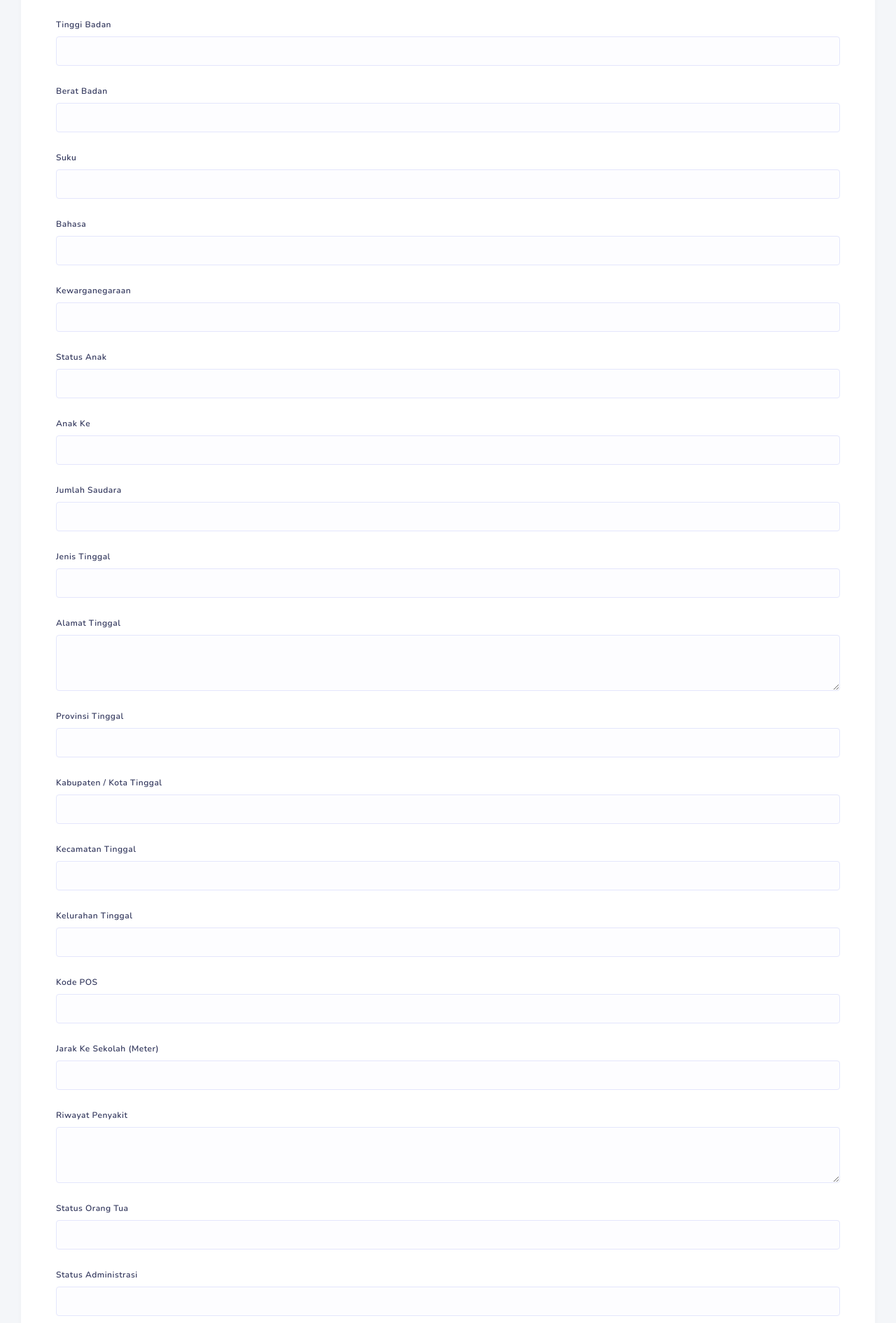
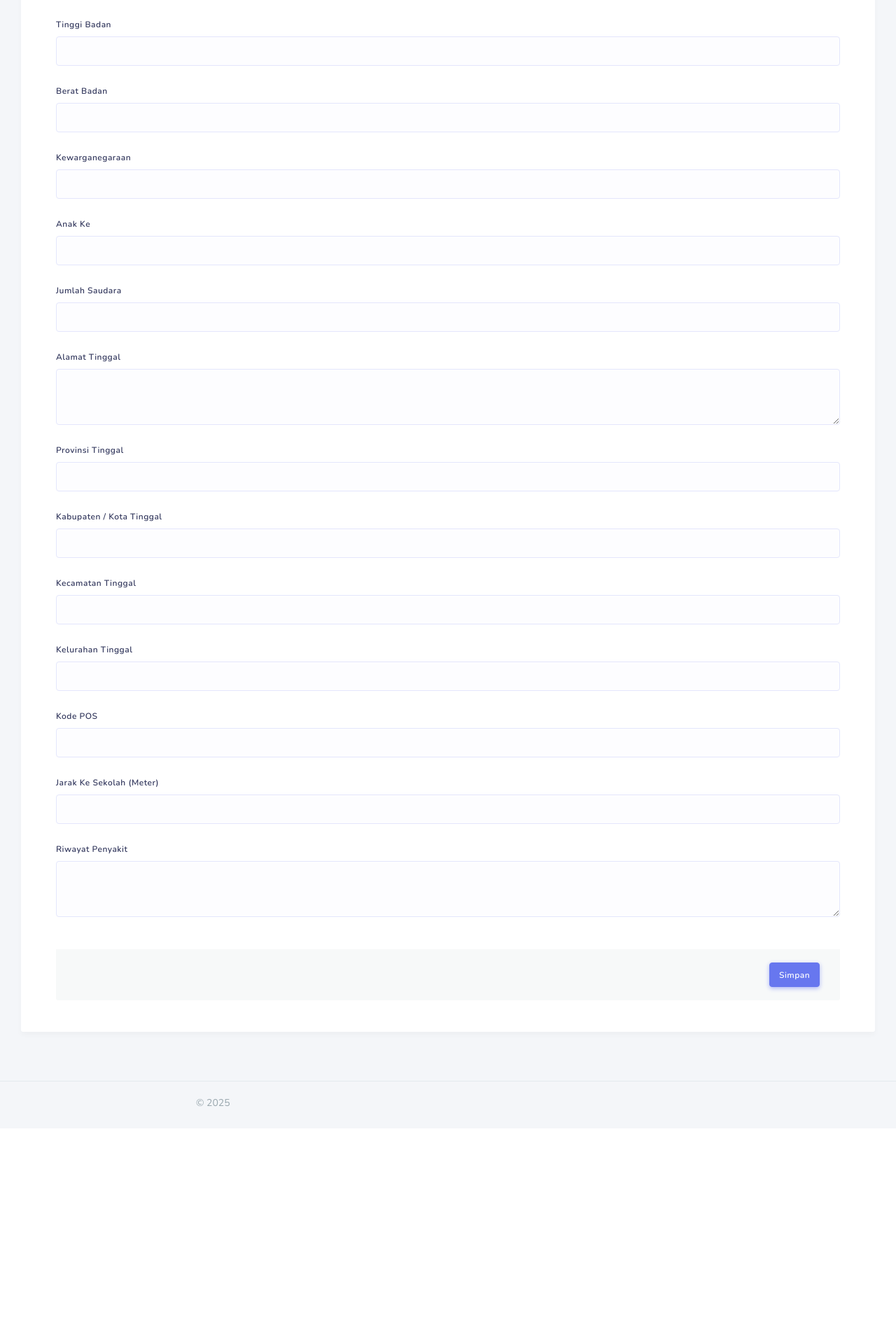
Before and after one commit to rvnaa/ppdb-si, a PHP site: page /view/halaman/daftarSiswa.php in a window 1280 px wide. Shown: the part 1240-3130 px from the top of the page at 70% size. After the commit the page ends 2821 px from the top, so only its background shows below. Run offline with PHP 8.4, Linux system fonts and the light colour scheme.

Commit message:
modifie daftar siswa

```diff
--- a/view/halaman/daftarSiswa.php
+++ b/view/halaman/daftarSiswa.php
@@ -6,6 +6,7 @@
 ?>
 <!DOCTYPE html>
 <html lang="en">
+
 <head>
 	<meta charset="UTF-8">
 	<meta content="width=device-width, initial-scale=1, maximum-scale=1, shrink-to-fit=no" name="viewport">
@@ -56,7 +57,8 @@
 						<!-- klo mau nambah menu notifikasi langsung ke websitenya aja (https://getstisla.com/) -->
 						<li class="dropdown"><a href="#" data-toggle="dropdown" class="nav-link dropdown-toggle nav-link-lg nav-link-user">
 								<img alt="image" src="../../assets/img/avatar/avatar-1.png" class="rounded-circle mr-1">
-            <div class="d-sm-none d-lg-inline-block"><?= $_SESSION['namaPeserta']; ?></div></a>
+								<div class="d-sm-none d-lg-inline-block"><?= $_SESSION['namaPeserta']; ?></div>
+							</a>
 							<div class="dropdown-menu dropdown-menu-right">
 								<!-- <div class="dropdown-title">Logged in 5 min ago</div> -->
 								<a href="../../controller/admin/daftar.php?logout" class="dropdown-item has-icon text-danger">
@@ -95,7 +97,9 @@
 						</div>
 					</aside>
 				</div>
-      <?php } else { echo '<style>.main-content { padding-left: 30px; } .navbar { left: 30px; }</style>'; } ?>
+			<?php } else {
+				echo '<style>.main-content { padding-left: 30px; } .navbar { left: 30px; }</style>';
+			} ?>
 
 			<!-- Main Content -->
 			<div class="main-content">
@@ -237,32 +241,8 @@
 														<!-- End Validation -->
 													</div>
 													<div class="form-group">
-		          <label>Suku</label>
-		          <input type="text" class="form-control" name="suku" required="">
-		          <!-- Validation -->
-		          <div class="valid-feedback"> Baguss! </div>
-		          <div class="invalid-feedback"> Wajib Diisi! </div>
-		          <!-- End Validation -->
-		        </div>
-		        <div class="form-group">
-		          <label>Bahasa</label>
-		          <input type="text" class="form-control" name="bahasa" required="">
-		          <!-- Validation -->
-		          <div class="valid-feedback"> Baguss! </div>
-		          <div class="invalid-feedback"> Wajib Diisi! </div>
-		          <!-- End Validation -->
-		        </div>
-		        <div class="form-group">
 														<label>Kewarganegaraan</label>
 														<input type="text" class="form-control" name="kewarganegaraan" required="">
-		          <!-- Validation -->
-		          <div class="valid-feedback"> Baguss! </div>
-		          <div class="invalid-feedback"> Wajib Diisi! </div>
-		          <!-- End Validation -->
-		        </div>
-		        <div class="form-group">
-		          <label>Status Anak</label>
-		          <input type="text" class="form-control" name="status_anak" required="">
 														<!-- Validation -->
 														<div class="valid-feedback"> Baguss! </div>
 														<div class="invalid-feedback"> Wajib Diisi! </div>
@@ -279,14 +259,6 @@
 													<div class="form-group">
 														<label>Jumlah Saudara</label>
 														<input type="number" class="form-control" name="jumlah_saudara" required="">
-		          <!-- Validation -->
-		          <div class="valid-feedback"> Baguss! </div>
-		          <div class="invalid-feedback"> Wajib Diisi! </div>
-		          <!-- End Validation -->
-		        </div>
-		        <div class="form-group">
-		          <label>Jenis Tinggal</label>
-		          <input type="text" class="form-control" name="jenis_tinggal" required="">
 														<!-- Validation -->
 														<div class="valid-feedback"> Baguss! </div>
 														<div class="invalid-feedback"> Wajib Diisi! </div>
@@ -356,22 +328,6 @@
 														<div class="invalid-feedback"> Wajib Diisi! </div>
 														<!-- End Validation -->
 													</div>
-				<div class="form-group">
-		          <label>Status Orang Tua</label>
-		          <input type="text" class="form-control" name="status_ortu" required="">
-		          <!-- Validation -->
-		          <div class="valid-feedback"> Baguss! </div>
-		          <div class="invalid-feedback"> Wajib Diisi! </div>
-		          <!-- End Validation -->
-		        </div>
-				<div class="form-group">
-		          <label>Status Administrasi</label>
-		          <input type="text" class="form-control" name="status_administrasi" required="">
-		          <!-- Validation -->
-		          <div class="valid-feedback"> Baguss! </div>
-		          <div class="invalid-feedback"> Wajib Diisi! </div>
-		          <!-- End Validation -->
-		        </div>
 													<br>
 													<div class="modal-footer bg-whitesmoke br">
 														<button class="btn btn-primary" name="tambahDataSiswa">Simpan</button>
@@ -387,7 +343,7 @@
 											$idne = "";
 											if (!isset($_SESSION['nisnPeserta'])) {
 												echo "<script>window.location.href = 'daftarSiswa.php';</script>";
-          		}else {
+											} else {
 												$idne = $_SESSION['nisnPeserta'];
 											}
 
@@ -469,8 +425,12 @@
 															<label>Jenis Kelamin</label>
 															<select class="form-control" name="jenis_kelamin" required="">
 																<option value=""> ~~~ PILIH JENIS KELAMIN ~~~ </option>
-		            <option value="Laki-Laki" <?php if ($row['Jenis_Kelamin'] == 'Laki-Laki') { echo 'selected'; } ?>>Laki-Laki</option>
-		            <option value="Perempuan" <?php if ($row['Jenis_Kelamin'] == 'Perempuan') { echo 'selected'; } ?>>Perempuan</option>
+																<option value="Laki-Laki" <?php if ($row['Jenis_Kelamin'] == 'Laki-Laki') {
+																								echo 'selected';
+																							} ?>>Laki-Laki</option>
+																<option value="Perempuan" <?php if ($row['Jenis_Kelamin'] == 'Perempuan') {
+																								echo 'selected';
+																							} ?>>Perempuan</option>
 															</select>
 															<!-- Validation -->
 															<div class="valid-feedback"> Baguss! </div>
@@ -510,32 +470,8 @@
 															<!-- End Validation -->
 														</div>
 														<div class="form-group">
-		          <label>Suku</label>
-		          <input type="text" class="form-control" name="suku" required="" value="<?= $row['Suku']; ?>">
-		          <!-- Validation -->
-		          <div class="valid-feedback"> Baguss! </div>
-		          <div class="invalid-feedback"> Wajib Diisi! </div>
-		          <!-- End Validation -->
-		        </div>
-		        <div class="form-group">
-		          <label>Bahasa</label>
-		          <input type="text" class="form-control" name="bahasa" required="" value="<?= $row['Bahasa']; ?>">
-		          <!-- Validation -->
-		          <div class="valid-feedback"> Baguss! </div>
-		          <div class="invalid-feedback"> Wajib Diisi! </div>
-		          <!-- End Validation -->
-		        </div>
-		        <div class="form-group">
 															<label>Kewarganegaraan</label>
 															<input type="text" class="form-control" name="kewarganegaraan" required="" value="<?= $row['Kewarganegaraan']; ?>">
-		          <!-- Validation -->
-		          <div class="valid-feedback"> Baguss! </div>
-		          <div class="invalid-feedback"> Wajib Diisi! </div>
-		          <!-- End Validation -->
-		        </div>
-		        <div class="form-group">
-		          <label>Status Anak</label>
-		          <input type="text" class="form-control" name="status_anak" required="" value="<?= $row['Status_Anak']; ?>">
 															<!-- Validation -->
 															<div class="valid-feedback"> Baguss! </div>
 															<div class="invalid-feedback"> Wajib Diisi! </div>
@@ -552,14 +488,6 @@
 														<div class="form-group">
 															<label>Jumlah Saudara</label>
 															<input type="number" class="form-control" name="jumlah_saudara" required="" value="<?= $row['Jml_Saudara']; ?>">
-		          <!-- Validation -->
-		          <div class="valid-feedback"> Baguss! </div>
-		          <div class="invalid-feedback"> Wajib Diisi! </div>
-		          <!-- End Validation -->
-		        </div>
-		        <div class="form-group">
-		          <label>Jenis Tinggal</label>
-		          <input type="text" class="form-control" name="jenis_tinggal" required="" value="<?= $row['Jenis_Tinggal']; ?>">
 															<!-- Validation -->
 															<div class="valid-feedback"> Baguss! </div>
 															<div class="invalid-feedback"> Wajib Diisi! </div>
@@ -629,10 +557,6 @@
 															<div class="invalid-feedback"> Wajib Diisi! </div>
 															<!-- End Validation -->
 														</div>
-				<div class="form-group">
-		          <input type="hidden" name="status_ortu" value="1">
-		          <input type="hidden" name="status_administrasi" value="1">
-		        </div>
 														<br>
 														<div class="modal-footer bg-whitesmoke br">
 															<button class="btn btn-primary" name="ubahDataSiswa">Simpan</button>
@@ -668,4 +592,5 @@
 	</div>
 
 </body>
+
 </html>
```
Also changed, not shown: controller/admin/daftar.php (+5 -31 lines). Lines whose indentation alone changed are shown as unchanged.
